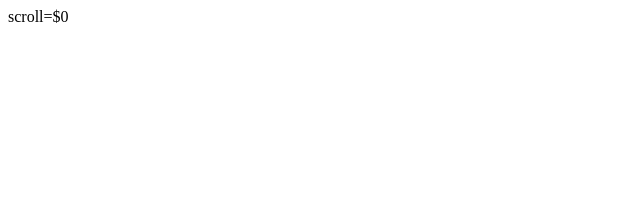
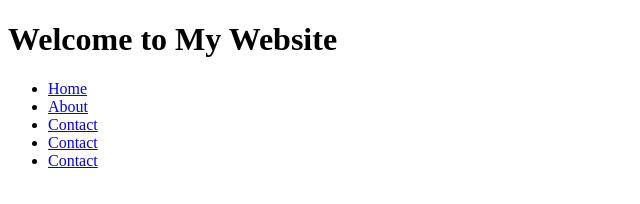
Before and after one commit to gip1217/gip1217.github.io, a plain HTML site: page homepage.html in a window 1280 px wide. Shown: the whole page, without its empty margins (0-640 px from the left). Drawn offline with Linux system fonts and the light colour scheme.

Commit message:
first commit

```diff
--- a/homepage.html
+++ b/homepage.html
@@ -1,8 +1,24 @@
 <!DOCTYPE html>
-<html lang="en">scroll=$0
-  <head>
+<html lang="en">
+<head>
     <meta charset="UTF-8">
     <meta name="viewport" content="width=device-width, initial-scale=1.0">
-    <meta http-equiv="X-UA-Compatible" content="ie=edge">
-    <title>Who am I</title>
-  </head>
+    <meta http-equiv="X-UA-Compatible" content="IE=edge">
+    <title>Your Website Title</title>
+    <link rel="stylesheet" href="styles.css"> <!-- Optional: Link to a CSS file -->
+</head>
+<body>
+    <header>
+        <h1>Welcome to My Website</h1>
+        <nav>
+            <ul>
+                <li><a href="index.html">Home</a></li>
+                <li><a href="homepage.html">About</a></li>
+                <li><a href="dashboard.html">Contact</a></li>
+                <li><a href="faq.html">Contact</a></li>
+                <li><a href="blog.html">Contact</a></li>
+            </ul>
+        </nav>
+    </header>
+
+    <main></main>
```
Also changed, not shown: index.html (+1 -1 lines), profile.html (+4 -4 lines).
